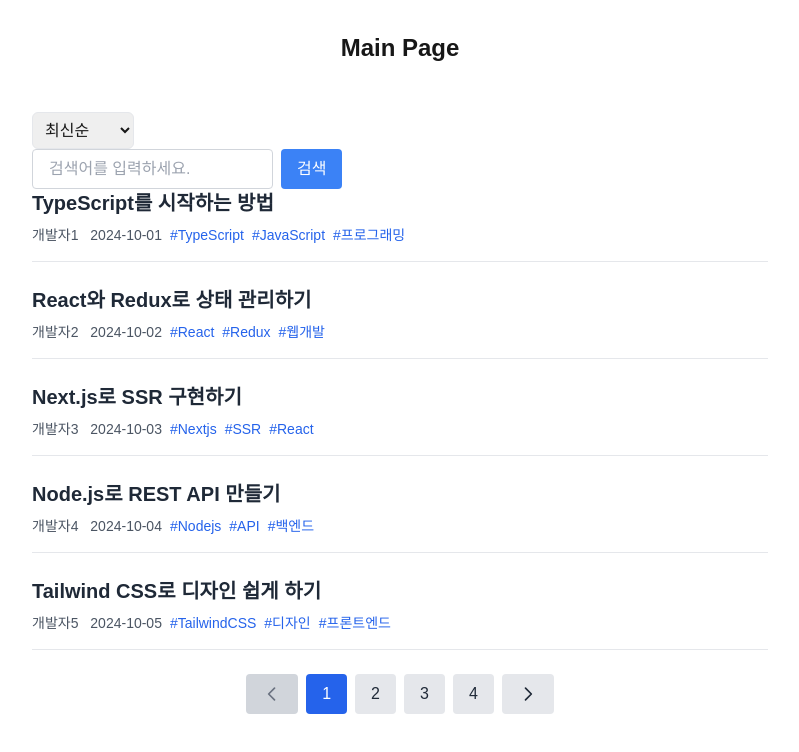
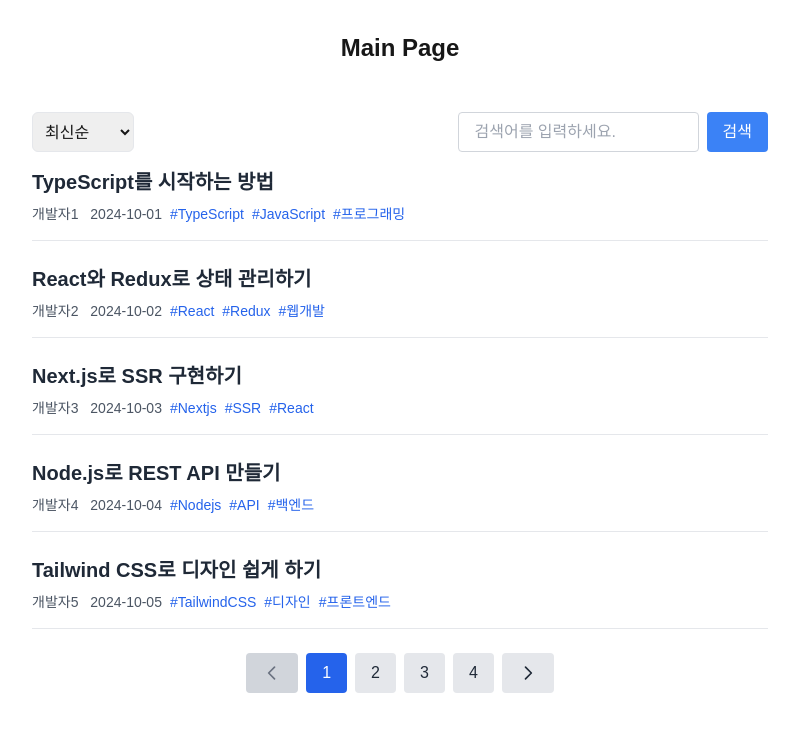
Before and after one commit to songhyein0123/code404, a Next.js app: page /main_board in a window 1280 px wide. Shown: the top 752 px of the page, without its empty margins (240-1039 px from the left). Built offline with nearby package versions, Linux system fonts and the light colour scheme.

Commit message:
fix: 정렬 컴포넌트와 검색 컴포넌트를 좌우로 정렬하도록 작성

```diff
--- a/src/components/Board.tsx
+++ b/src/components/Board.tsx
@@ -180,7 +180,7 @@ export default function Board() {
     return (
         <div className="p-4 max-w-3xl mx-auto">
             {/* 드롭 박스와 검색 컴포넌트 */}
-            <div>
+            <div className="flex justify-between mb-4 h-10">
                 <SortDropdown onSortChange={handleSortChange} />
                 <Search onSearch={(query) => console.log(query)} />
             </div>
```
